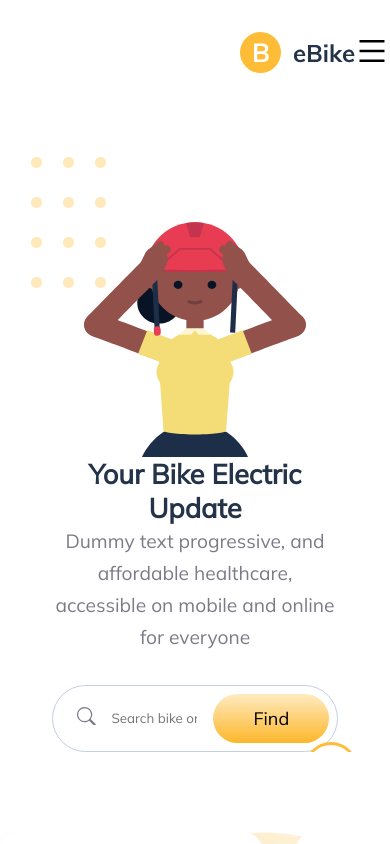
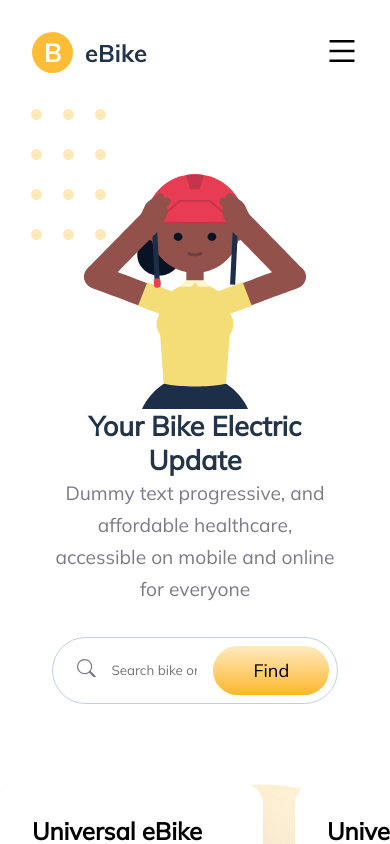
Before and after one commit to auleki/o2-assess, a React (Create React App) app: page / in a window 390 px wide. Built offline with nearby package versions, Linux system fonts and the light colour scheme; the HTML template or start-up script is replaced by a standard one.

Commit message:
navbar made responsive

```diff
--- a/src/components/styledComponents.ts
+++ b/src/components/styledComponents.ts
@@ -36,7 +36,6 @@ export const SHeader = styled.div(
     .header-paragraph {
       color: ${colors.grayText};
       line-height: 2rem;
-
       font-size: ${metrics.headerParagraph};
     }
 
@@ -104,6 +103,7 @@ export const SNavbar = styled.nav(
 
     .navlinks {
       display: flex;
+      z-index: 20;
       gap: 2rem;
       a {
         font-size: ${metrics.linkText};
@@ -115,6 +115,11 @@ export const SNavbar = styled.nav(
         }
       }
 
+    }
+
+    @media (max-width: 1059px) {
+      margin: 2rem;
+      padding: 0;
     }
 
     @media (max-width: 980px) {
@@ -254,7 +259,6 @@ export const SFeaturedBikes = styled.div(
       grid-template-columns: repeat(3, 1fr);
       grid-gap: 2rem;
       padding-bottom: 1rem;
-      overflow-x: scroll;
     }
 
     .blob {
@@ -280,7 +284,9 @@ export const SFeaturedBikes = styled.div(
 
     @media (max-width: 920px) {
       padding: 5rem 0rem;
-
+      .bikes {
+        overflow-x: scroll;
+      }
       .navigation {
         display: flex;
         justify-content: center;
@@ -456,18 +462,20 @@ export const SBikeTypes = styled.div(
   () => css`
     padding: 10rem 0 10rem 15rem;
 
-
     .bike-types {
       margin-top: 5rem;
       display: grid;
       grid-gap: 1rem;
-      overflow-x: scroll;
       background:#fff;
       grid-template-columns: repeat(5, 1fr);
     }
 
     @media (max-width: 920px) {
       padding: 2rem 0 10rem;
+
+      .bike-types {
+        overflow-x: scroll;
+      }
       .title {
         text-align: center;
       }
@@ -569,7 +577,6 @@ export const STopBike = styled.div(
 export const SReviews = styled.div(
   () => css`
     padding: 10rem 0;
-    /* border: 1px solid blue; */
     display: flex;
     flex-direction: column;
     justify-content: center;
@@ -582,7 +589,6 @@ export const SReviews = styled.div(
     .bg-dots {
       position: absolute;
       bottom: -3.5rem;
-      /* transform: rotateZ(90deg); */
       right: 2rem;
     }
 
@@ -708,6 +714,8 @@ export const SReviews = styled.div(
     }
 
     @media (max-width: 850px) {
+      padding: 2rem 0;
+
       .bg-dots {
         display: none;
       }
--- a/src/layout/Navbar.tsx
+++ b/src/layout/Navbar.tsx
@@ -30,9 +30,3 @@ const Navbar = () => {
 }
 
 export default Navbar
-
-  // < NavLink to = "/" > Product</ >
-  //       <NavLink to="">Bike Type</NavLink>
-  //       <NavLink to="/about">About Us</NavLink>
-  //       <NavLink to="/testimonials">Testimonials</NavLink>
-  //       <NavLink to="/contacts">Contacts</NavLink>
--- a/src/pages/Home.tsx
+++ b/src/pages/Home.tsx
@@ -13,7 +13,7 @@ const Home = () => {
       <BikeTypes />
       <TopBike />
       <Reviews />
-      <ScrollToTop />
+      {/* <ScrollToTop /> */}
     </Layout>
   )
 }
```
